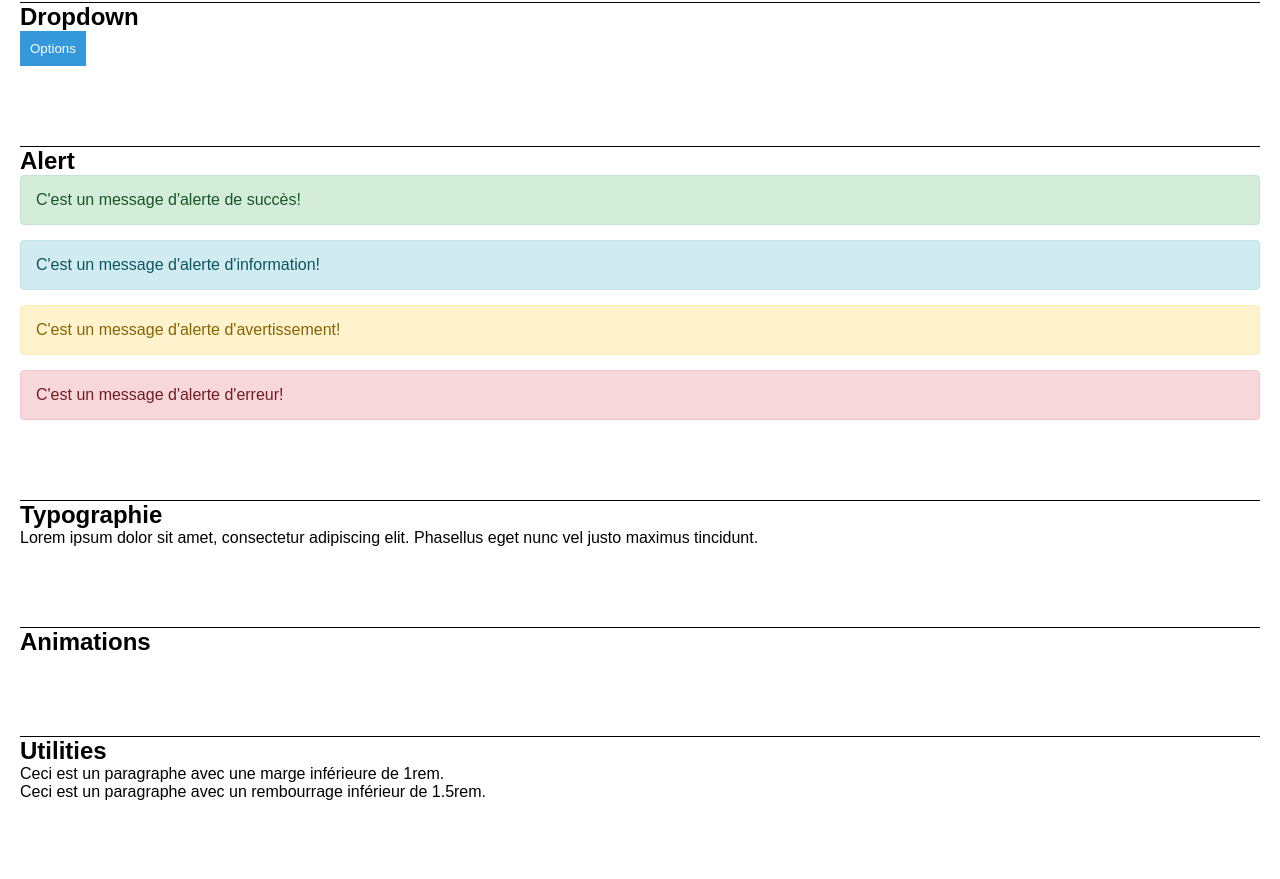
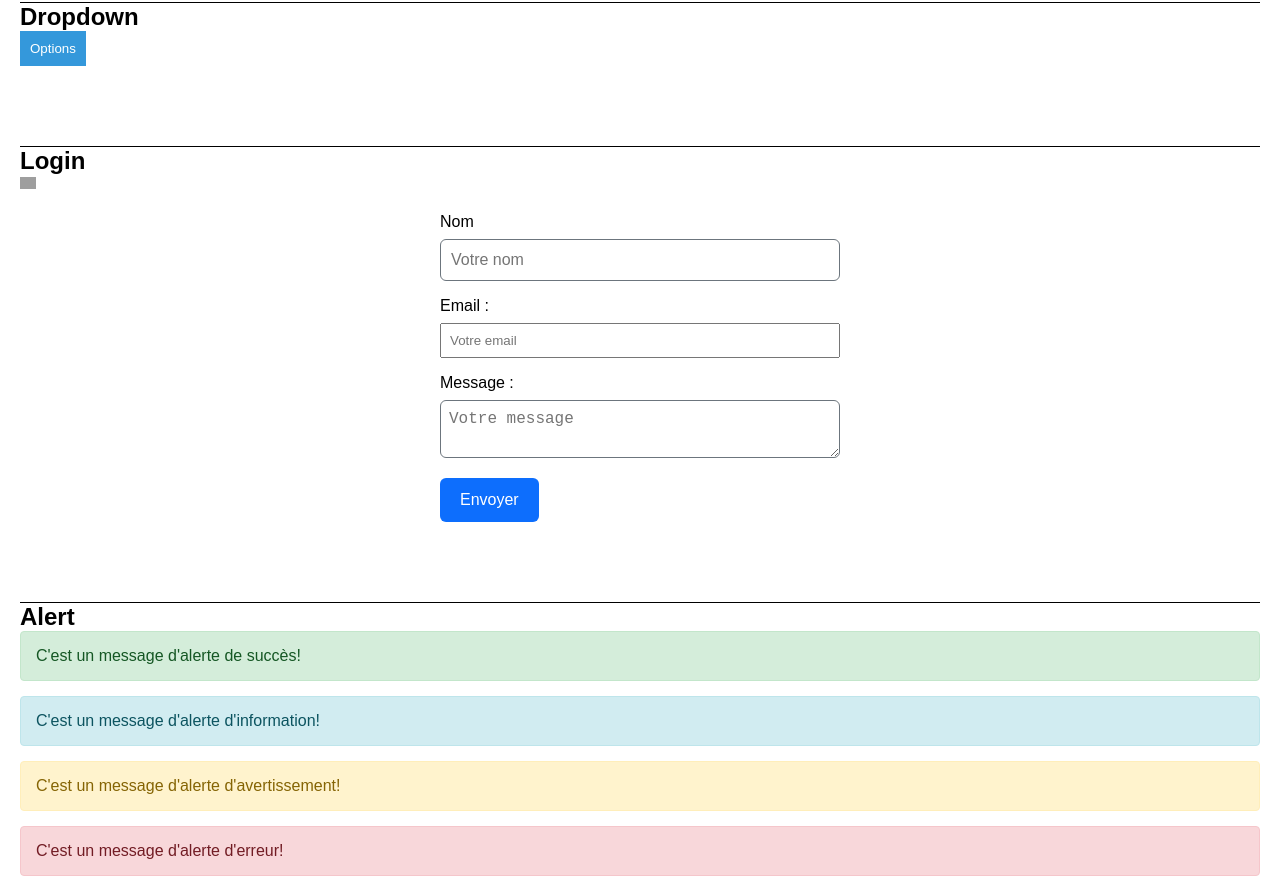
Before and after one commit to Pyracantharia/CDN-FADEC, a website built with Vite: page index.html in a window 1280 px wide. Shown: the part 3237-4116 px from the top of the page. Built offline with nearby package versions, Linux system fonts and the light colour scheme; grey boxes are pictures that could not be loaded.

Commit message:
logo
ajout Logo

```diff
--- a/index.html
+++ b/index.html
@@ -208,6 +208,31 @@
 		</div>
 
 	</section>
+
+	<section>
+		<h1>Login</h1>
+		<img class="logo" src="https://media.discordapp.net/attachments/1163770887477133396/1190721714871611463/DALLE_2023-12-30_19.24.39_-_A_minimalist_and_professional_logo_for_a_construction_company_named_FADEC._The_design_should_include_a_stylized_representation_of_construction_eleme.png?ex=65be8483&is=65ac0f83&hm=73b4eabcefaeb9c9e5742e9e49ca31e1e0a5039667b0b54ede30a9de6f58fe69&=&format=webp&quality=lossless&width=662&height=662">
+
+		<form>
+			<div class="form-group">
+				<label for="name">Nom</label>
+				<input type="text" id="name" name="name" placeholder="Votre nom" required>
+			</div>
+			<div class="form-group">
+				<label for="email">Email :</label>
+				<input type="email" id="email" name="email" placeholder="Votre email" required>
+			</div>
+			<div class="form-group">
+				<label for="message">Message :</label>
+				<textarea id="message" name="message" placeholder="Votre message" required></textarea>
+			</div>
+			<div class="form-group">
+				<button type="submit" class="button button-primary">Envoyer</button>
+			</div>
+		</form>
+
+	</section>
+
 	<section>
 		<h1>Alert</h1>
 		<!-- Exemple d'utilisation d'une alerte de succès -->
--- /dev/null
+++ b/src/css/components/_logo.scss
@@ -0,0 +1,3 @@
+.logo {
+    width: 1rem;
+}
--- a/src/css/main.scss
+++ b/src/css/main.scss
@@ -27,3 +27,4 @@
 @import 'components/contactForm';
 @import 'components/testimonials';
 @import 'components/map';
+@import 'components/logo';
```
Also changed, not shown: dist/main.css, 1 other file.
